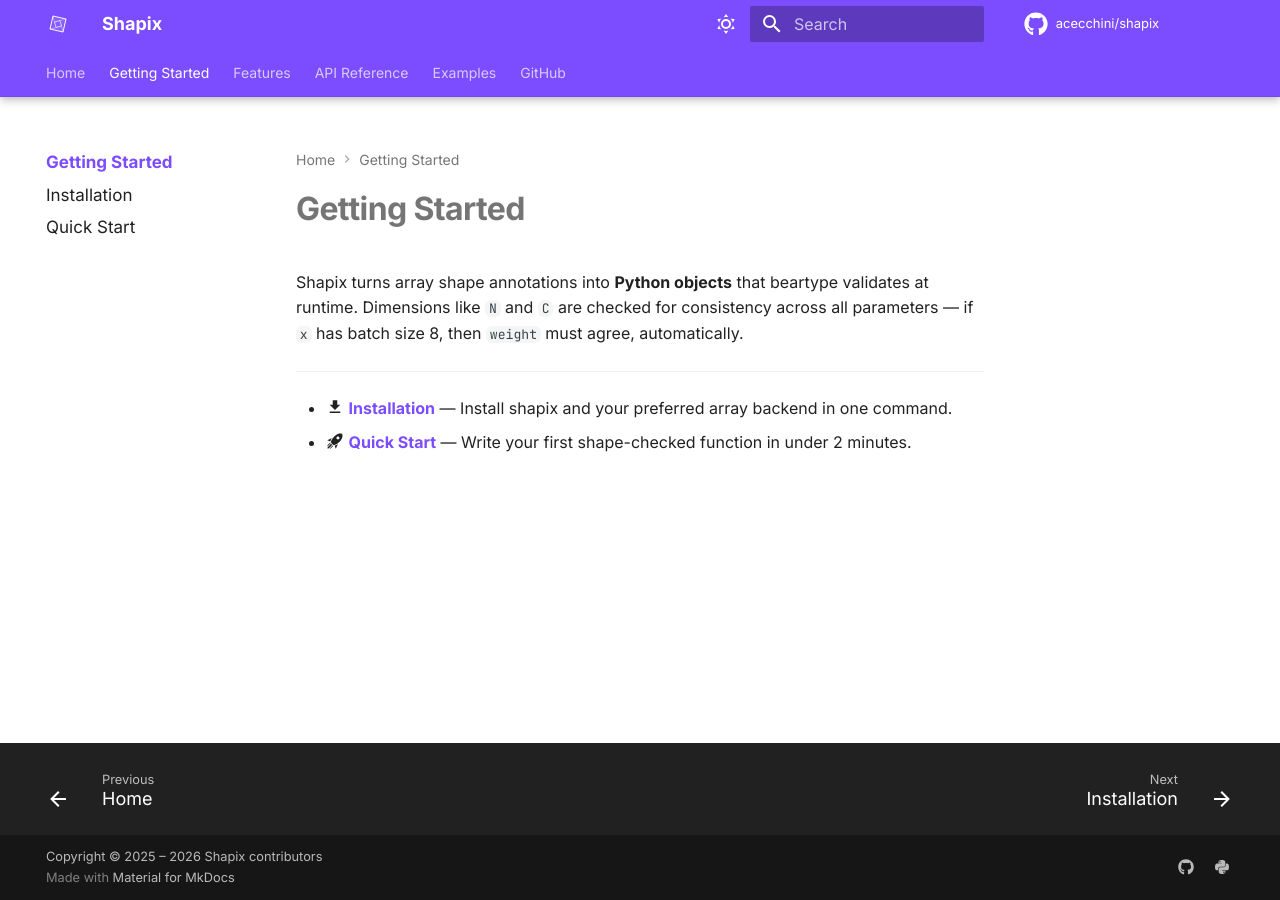
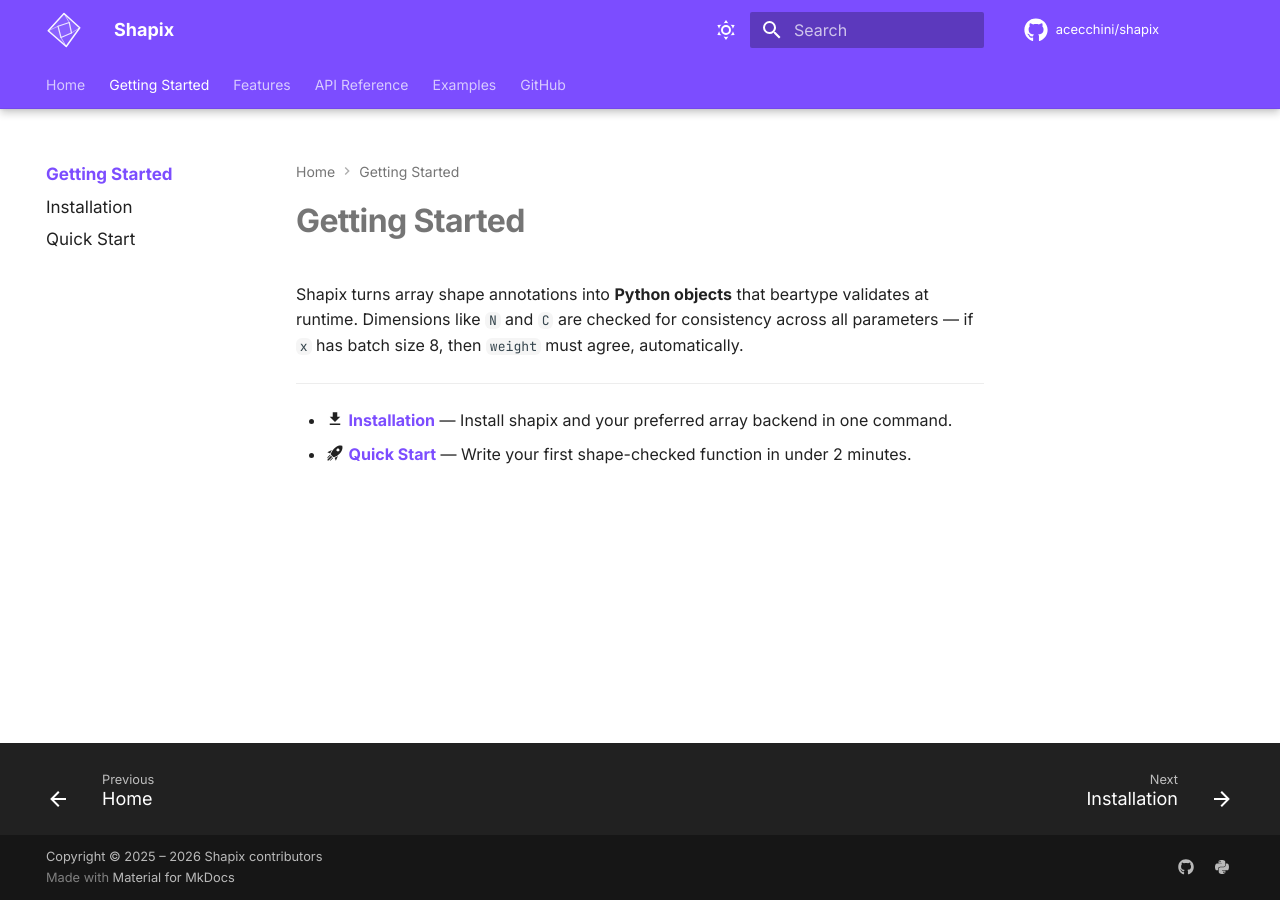
Before and after one commit to acecchini/shapix, an MkDocs documentation site: the page built from docs/getting-started/index.md, in a window 1280 px wide. Built offline with MkDocs 1.6.1 and Material for MkDocs 9.7.7, drawn with Linux system fonts in a browser that asks for light colours; comment, search, counter and statistics services are not loaded.

Commit message:
Dynamic kite-perspective tesseract 2D logo, slightly larger in header

```diff
--- a/docs/stylesheets/extra.css
+++ b/docs/stylesheets/extra.css
@@ -87,6 +87,14 @@
   font-size: 0.9rem;
 }
 
+/* ── Header logo ── */
+
+.md-header__button.md-logo img,
+.md-header__button.md-logo svg {
+  width: 1.8rem;
+  height: 1.8rem;
+}
+
 /* ── Footer social icons ── */
 
 .md-social__link svg {
```
Also changed, not shown: docs/assets/logo.svg.
